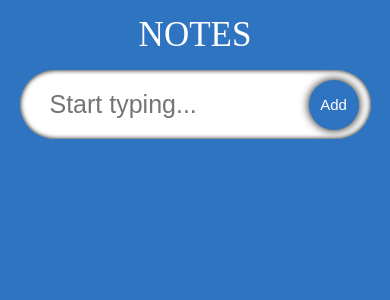
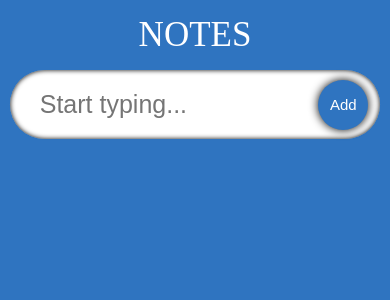
Before and after one commit to paulbmorrell/notes-app, a React (Create React App) app: page / in a window 390 px wide. Shown: the top 300 px of the page. Built offline with nearby package versions, Linux system fonts and the light colour scheme; a web font is replaced by a local one.

Commit message:
some extra styles for smaller viewports

```diff
--- a/src/components/styles.css
+++ b/src/components/styles.css
@@ -76,3 +76,17 @@
     font-size: 25px;
     cursor: pointer;
 }
+
+@media (max-width: 700px) {
+    .input {
+        width: 95%;
+    }
+
+    .todos {
+        width: 95%;
+    }
+
+    .todos__single {
+        width: 100%
+    }
+}
```
